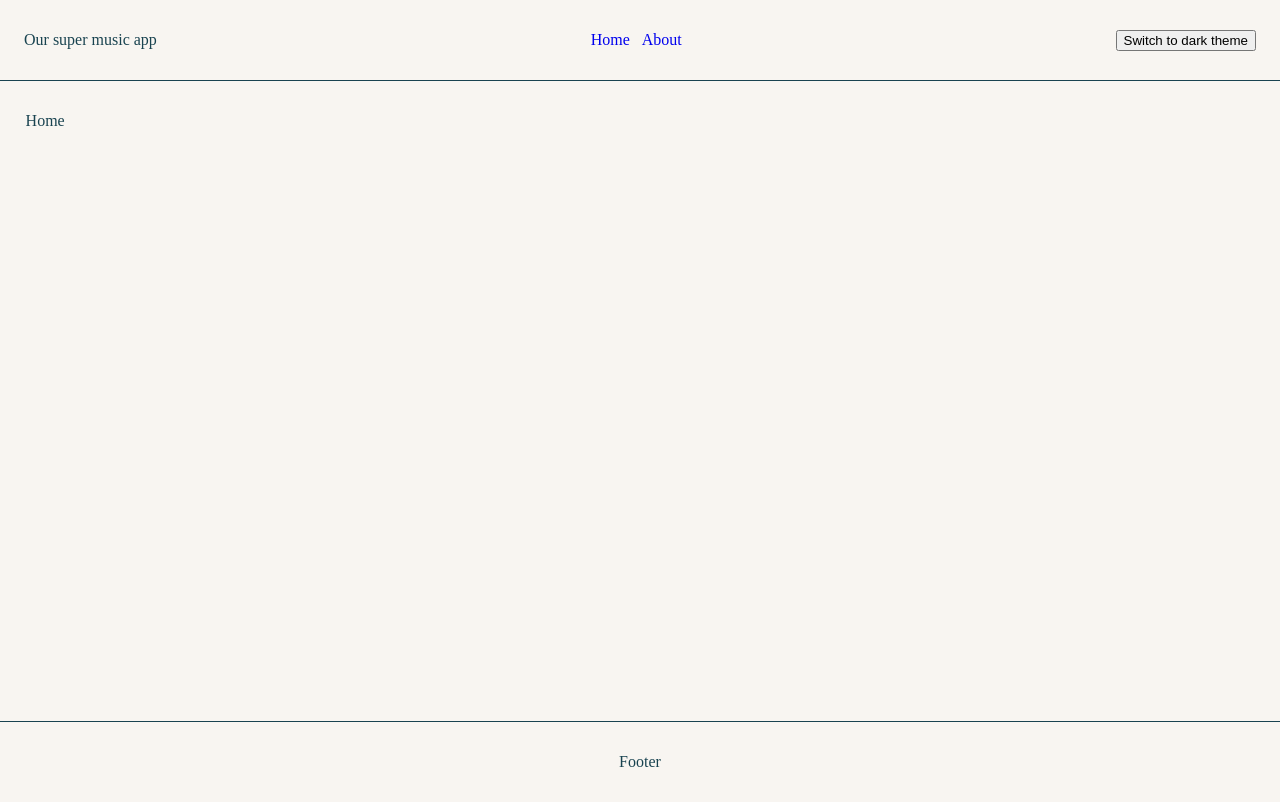
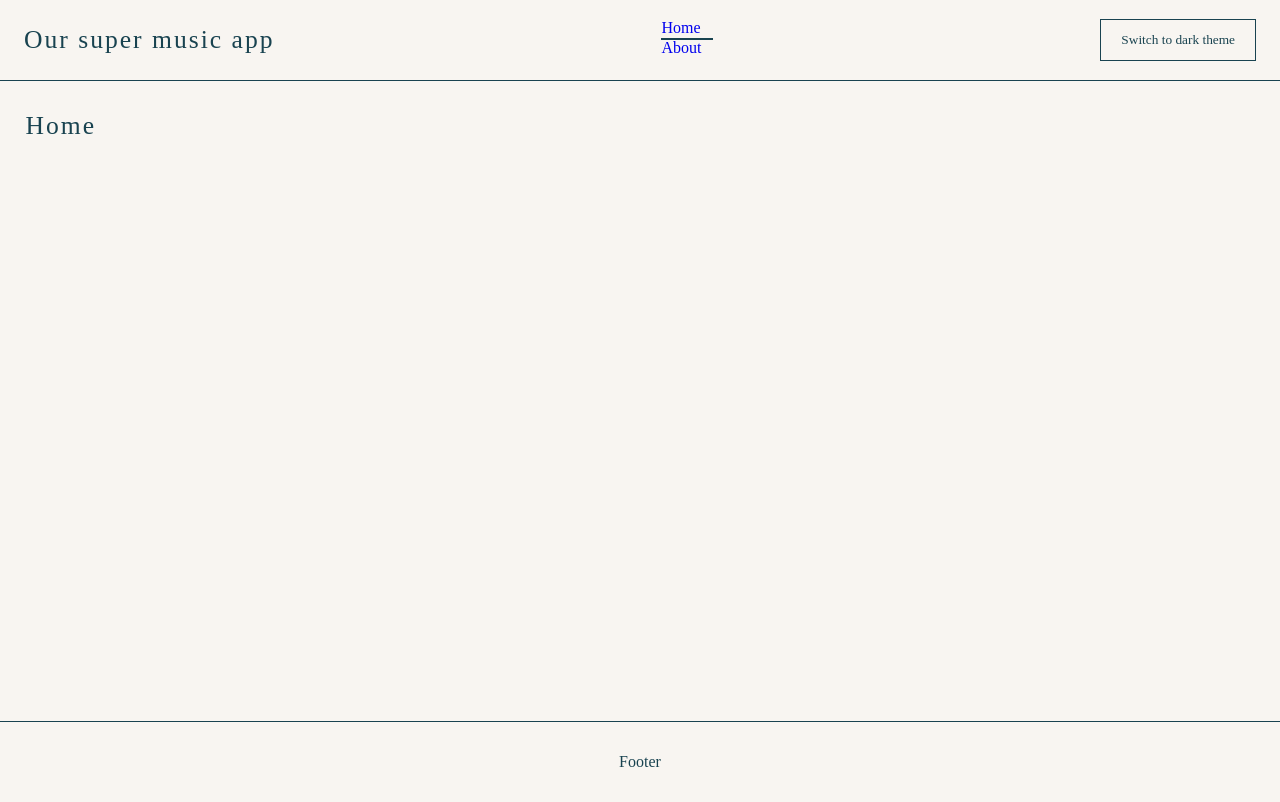
Before and after one commit to fabienmacip/drum-machine, a React (Create React App) app: page / in a window 1280 px wide. Built offline with nearby package versions, Linux system fonts and the light colour scheme.

Commit message:
04 Style conditionnel sur le menu navigation

```diff
--- a/src/App.css
+++ b/src/App.css
@@ -49,3 +49,7 @@ table {
 	border-collapse: collapse;
 	border-spacing: 0;
 }
+
+/* ----------------- FIN de la réinitialisation du CSS -------------------------- */
+
+@import url("https://fonts.googleapis.com/css?family=Montserrat");
--- a/src/components/Header/index.js
+++ b/src/components/Header/index.js
@@ -1,16 +1,18 @@
 import styled from "styled-components";
-import {Link} from "react-router-dom";
+import {Link, useLocation} from "react-router-dom";
 
 
 export default function Header({isLight, handleToggleTheme}) {
+  const location = useLocation();
+  //console.log(location);
   return (
     <Wrapper>
       <h1>
         Our super music app
       </h1>
       <nav>
-        <Link to="/">Home</Link>
-        <Link to="/about">About</Link>
+        <MenuEl isCurrentPage={location.pathname === "/"}><Link to="/">Home</Link></MenuEl>
+        <MenuEl isCurrentPage={location.pathname === "/about"}><Link to="/about">About</Link></MenuEl>
       </nav>
 
         <button onClick={handleToggleTheme}>
@@ -36,3 +38,12 @@ const Wrapper = styled.header`
     margin-right: 12px;
   }
 `;
+
+const MenuEl = styled.p`
+padding-bottom: 2px;
+border-bottom: solid 2px
+  ${(props) => (props.isCurrentPage ? "": "transparent")};
+&:hover{
+    border-bottom: solid 2px;
+  }
+`;
--- a/src/components/UI/GlobalStyle.js
+++ b/src/components/UI/GlobalStyle.js
@@ -5,6 +5,30 @@ const GlobalStyle = createGlobalStyle`
     transition : linear 0.25s;
     background-color: ${(props) => props.theme.backgroundColor};
     color: ${(props) => props.theme.mainColor};
+    font-family: Montserrat;
+  }
+  button {
+    font-family: Montserrat;
+    padding: 12px 20px;
+    background-color: ${(props) => props.theme.backgroundColor};
+    color: ${(props) => props.theme.mainColor};
+    cursor: pointer;
+    border: solid 1px;
+    transition : linear 0.25s;
+  }
+  button:hover {
+    color: ${(props) => props.theme.backgroundColor};
+    background-color: ${(props) => props.theme.mainColor};
+
+  }
+  h1, h2, h3, h4, h5 {
+    letter-spacing: 2px;
+  }
+  h1 {
+    font-size: 1.6rem;
+  }
+  h2 {
+    font-size: 1.4rem;
   }
 `;
 
```
